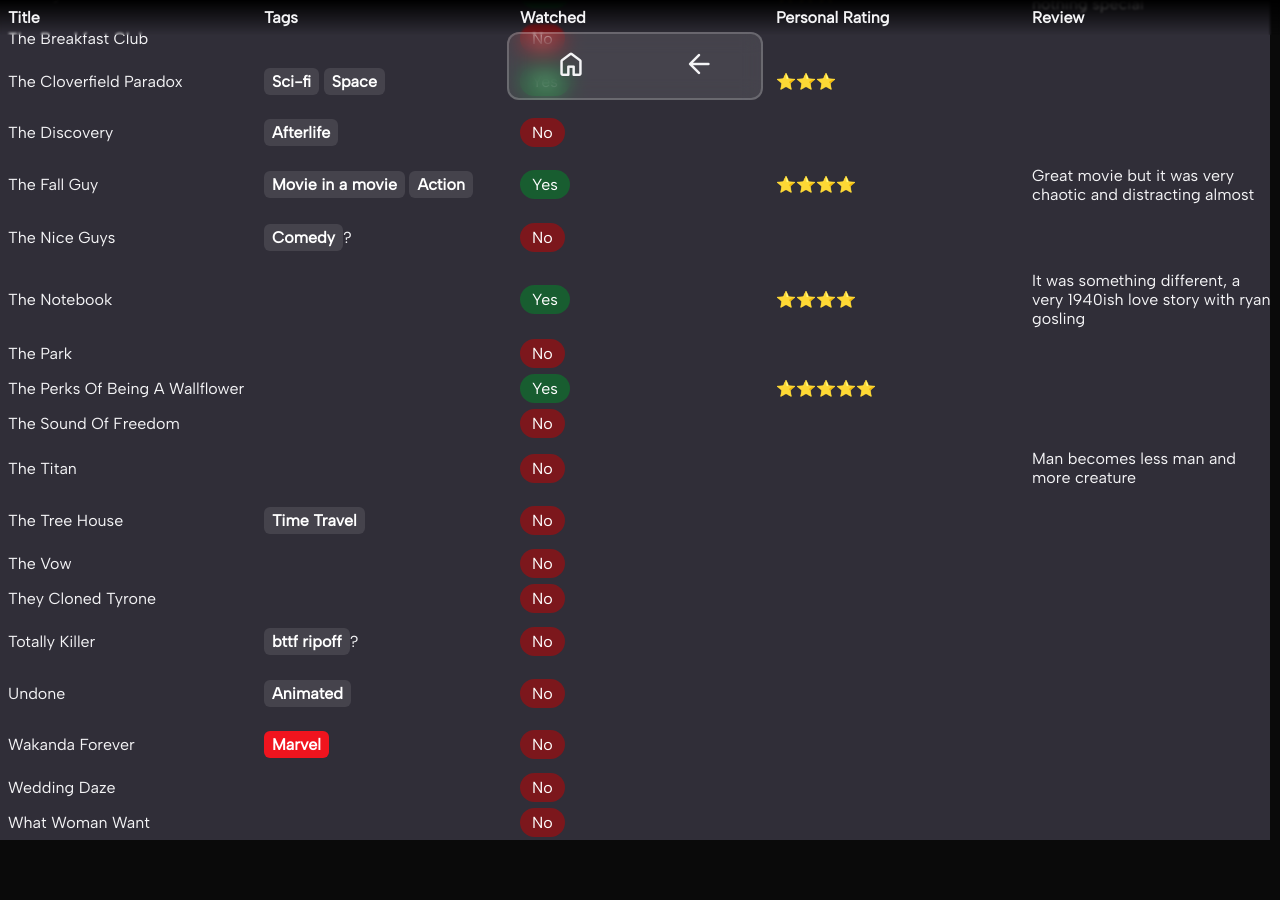
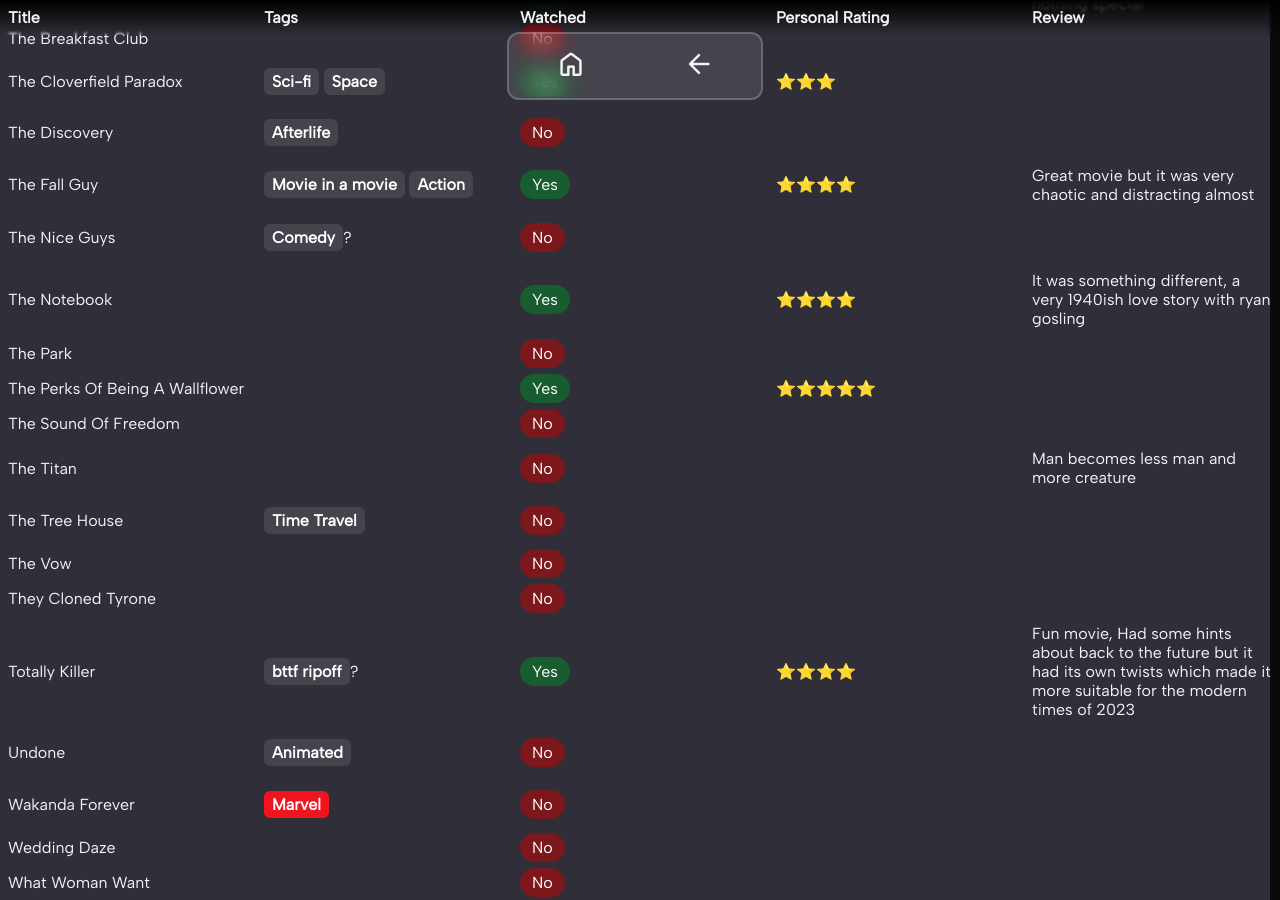
Before and after one commit to Plueres/Plueres.github.io, a Jekyll site: the page built from pages/movielist.md, in a window 1280 px wide and 900 px high, scrolled down 5283 px. Built offline with Jekyll 4.4.1, drawn with Linux system fonts in a browser that asks for light colours; some web fonts are replaced; before the commit the page ends 6123 px from its top, so only the background shows below that.

Commit message:
Update Lists “movies”

```diff
--- a/_data/movies.yml
+++ b/_data/movies.yml
@@ -395,9 +395,12 @@
     watched: "!no"
   - title: They Cloned Tyrone
     watched: "!no"
-  - watched: "!no"
+  - watched: "!yes"
     title: Totally Killer
     tags: "!bttf ripoff?"
+    personal_rating: 4
+    review: Fun movie, Had some hints about back to the future but it had its own
+      twists which made it more suitable for the modern times of 2023
   - watched: "!no"
     title: Undone
     tags: "!Animated"
```
